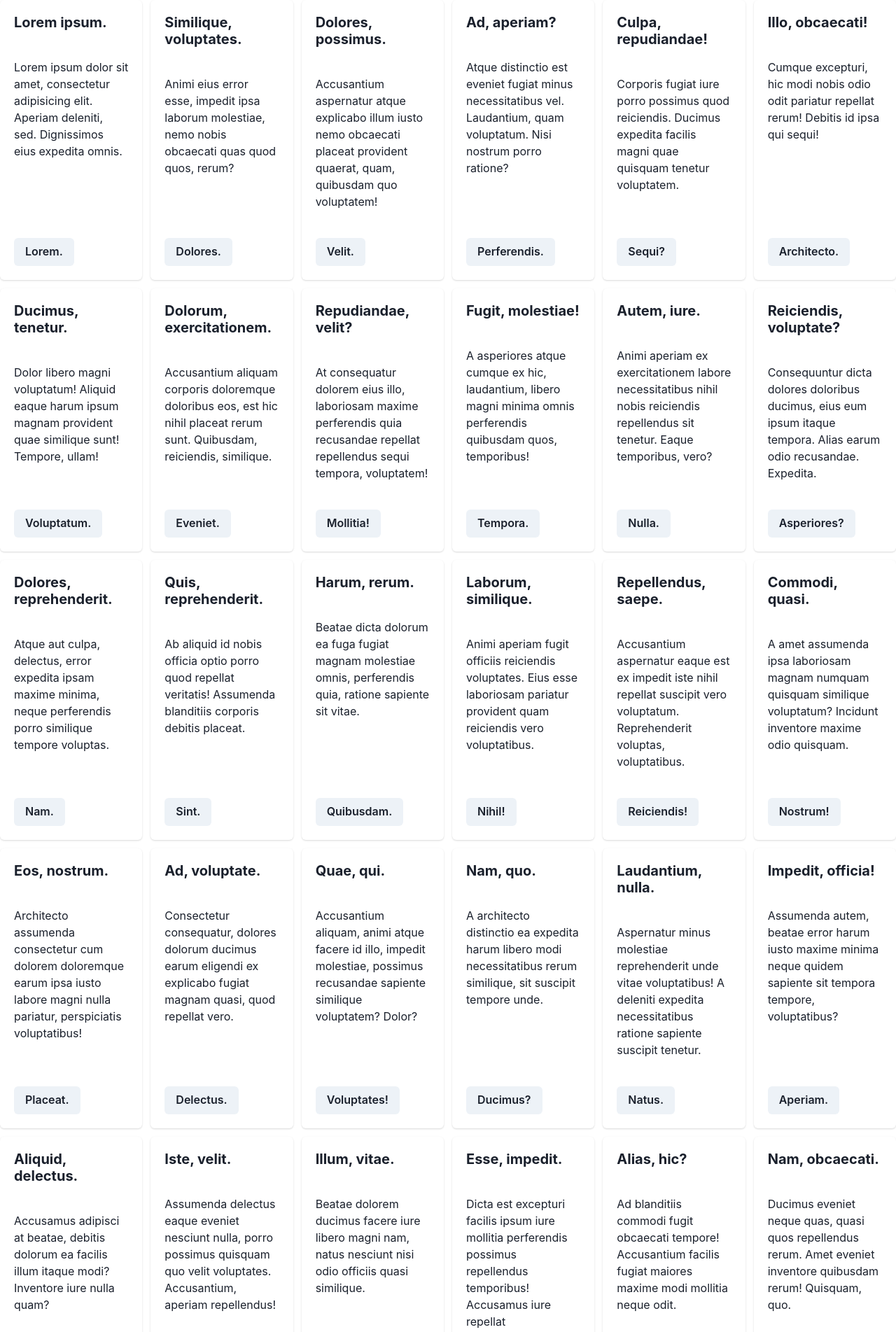
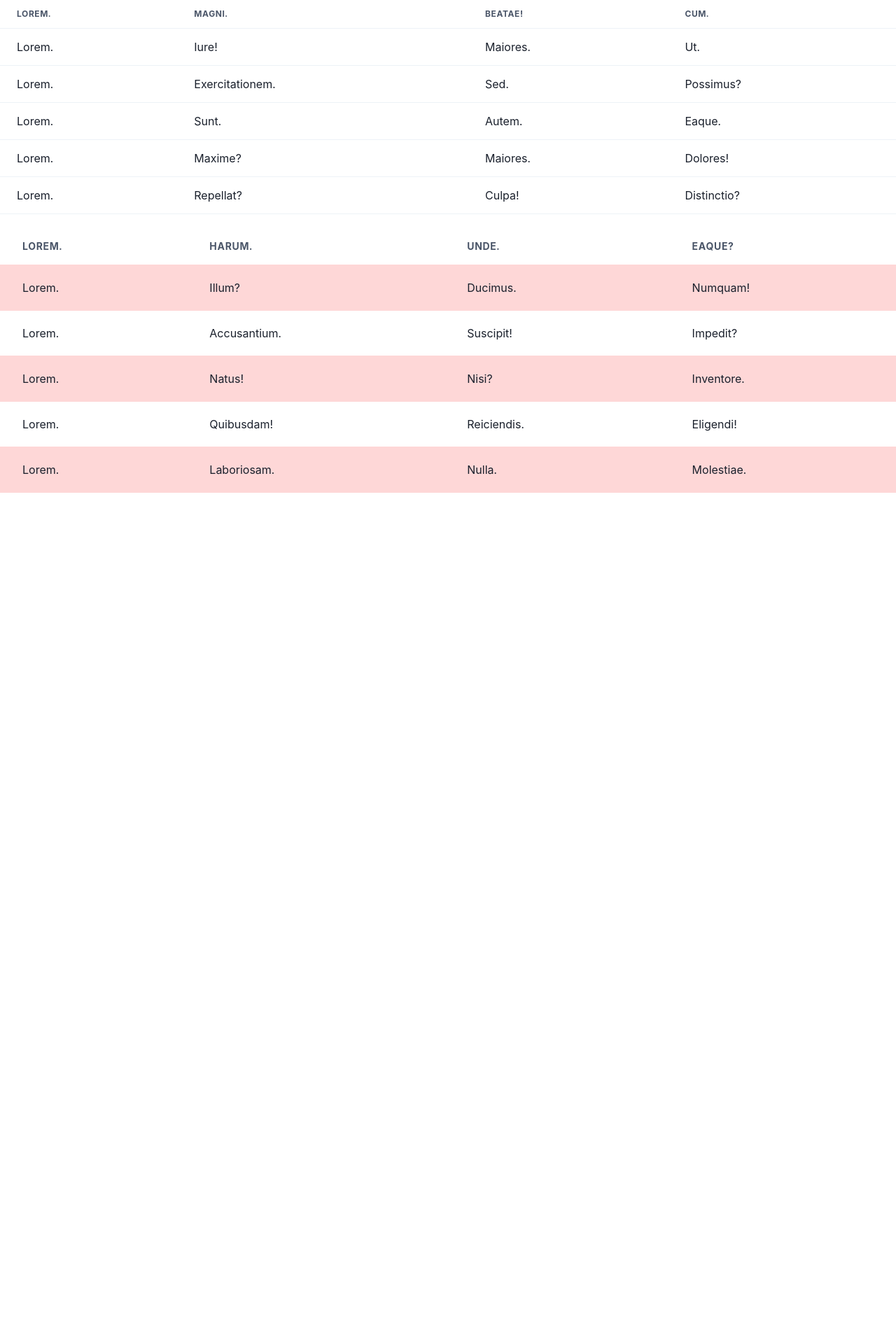
Before and after one commit to jjeongneee/react20231031, a React (Create React App) app: page / in a window 1280 px wide. Shown: the top 1903 px of the page at 70% size. After the commit the page ends 800 px from the top, so only its background shows below. Built offline with nearby package versions, Linux system fonts and the light colour scheme.

Commit message:
table 사용

```diff
--- a/src/App.js
+++ b/src/App.js
@@ -8,374 +8,111 @@ import {
   Heading,
   Button,
   SimpleGrid,
+  Tbody,
+  Table,
+  Thead,
+  Tr,
+  Th,
+  Td,
 } from "@chakra-ui/react";
+import React from "react";
 
 function App() {
   return (
     <>
-      <SimpleGrid gap={3} columns={{ base: 1, md: 3, xl: 6 }}>
-        {/*Card*30>CardHeader>Heading[size="md"]>lorem2^^CardBody>lorem15*/}
-        {/*Card*30>CardHeader>Heading[size="md"]>lorem2^^CardBody>lorem15^CardFooter>Button>lorem1*/}
-        <Card>
-          <CardHeader>
-            <Heading size="md">Lorem ipsum.</Heading>
-          </CardHeader>
-          <CardBody>
-            Lorem ipsum dolor sit amet, consectetur adipisicing elit. Aperiam
-            deleniti, sed. Dignissimos eius expedita omnis.
-          </CardBody>
-          <CardFooter>
-            <Button>Lorem.</Button>
-          </CardFooter>
-        </Card>
-        <Card>
-          <CardHeader>
-            <Heading size="md">Similique, voluptates.</Heading>
-          </CardHeader>
-          <CardBody>
-            Animi eius error esse, impedit ipsa laborum molestiae, nemo nobis
-            obcaecati quas quod quos, rerum?
-          </CardBody>
-          <CardFooter>
-            <Button>Dolores.</Button>
-          </CardFooter>
-        </Card>
-        <Card>
-          <CardHeader>
-            <Heading size="md">Dolores, possimus.</Heading>
-          </CardHeader>
-          <CardBody>
-            Accusantium aspernatur atque explicabo illum iusto nemo obcaecati
-            placeat provident quaerat, quam, quibusdam quo voluptatem!
-          </CardBody>
-          <CardFooter>
-            <Button>Velit.</Button>
-          </CardFooter>
-        </Card>
-        <Card>
-          <CardHeader>
-            <Heading size="md">Ad, aperiam?</Heading>
-          </CardHeader>
-          <CardBody>
-            Atque distinctio est eveniet fugiat minus necessitatibus vel.
-            Laudantium, quam voluptatum. Nisi nostrum porro ratione?
-          </CardBody>
-          <CardFooter>
-            <Button>Perferendis.</Button>
-          </CardFooter>
-        </Card>
-        <Card>
-          <CardHeader>
-            <Heading size="md">Culpa, repudiandae!</Heading>
-          </CardHeader>
-          <CardBody>
-            Corporis fugiat iure porro possimus quod reiciendis. Ducimus
-            expedita facilis magni quae quisquam tenetur voluptatem.
-          </CardBody>
-          <CardFooter>
-            <Button>Sequi?</Button>
-          </CardFooter>
-        </Card>
-        <Card>
-          <CardHeader>
-            <Heading size="md">Illo, obcaecati!</Heading>
-          </CardHeader>
-          <CardBody>
-            Cumque excepturi, hic modi nobis odio odit pariatur repellat rerum!
-            Debitis id ipsa qui sequi!
-          </CardBody>
-          <CardFooter>
-            <Button>Architecto.</Button>
-          </CardFooter>
-        </Card>
-        <Card>
-          <CardHeader>
-            <Heading size="md">Ducimus, tenetur.</Heading>
-          </CardHeader>
-          <CardBody>
-            Dolor libero magni voluptatum! Aliquid eaque harum ipsum magnam
-            provident quae similique sunt! Tempore, ullam!
-          </CardBody>
-          <CardFooter>
-            <Button>Voluptatum.</Button>
-          </CardFooter>
-        </Card>
-        <Card>
-          <CardHeader>
-            <Heading size="md">Dolorum, exercitationem.</Heading>
-          </CardHeader>
-          <CardBody>
-            Accusantium aliquam corporis doloremque doloribus eos, est hic nihil
-            placeat rerum sunt. Quibusdam, reiciendis, similique.
-          </CardBody>
-          <CardFooter>
-            <Button>Eveniet.</Button>
-          </CardFooter>
-        </Card>
-        <Card>
-          <CardHeader>
-            <Heading size="md">Repudiandae, velit?</Heading>
-          </CardHeader>
-          <CardBody>
-            At consequatur dolorem eius illo, laboriosam maxime perferendis quia
-            recusandae repellat repellendus sequi tempora, voluptatem!
-          </CardBody>
-          <CardFooter>
-            <Button>Mollitia!</Button>
-          </CardFooter>
-        </Card>
-        <Card>
-          <CardHeader>
-            <Heading size="md">Fugit, molestiae!</Heading>
-          </CardHeader>
-          <CardBody>
-            A asperiores atque cumque ex hic, laudantium, libero magni minima
-            omnis perferendis quibusdam quos, temporibus!
-          </CardBody>
-          <CardFooter>
-            <Button>Tempora.</Button>
-          </CardFooter>
-        </Card>
-        <Card>
-          <CardHeader>
-            <Heading size="md">Autem, iure.</Heading>
-          </CardHeader>
-          <CardBody>
-            Animi aperiam ex exercitationem labore necessitatibus nihil nobis
-            reiciendis repellendus sit tenetur. Eaque temporibus, vero?
-          </CardBody>
-          <CardFooter>
-            <Button>Nulla.</Button>
-          </CardFooter>
-        </Card>
-        <Card>
-          <CardHeader>
-            <Heading size="md">Reiciendis, voluptate?</Heading>
-          </CardHeader>
-          <CardBody>
-            Consequuntur dicta dolores doloribus ducimus, eius eum ipsum itaque
-            tempora. Alias earum odio recusandae. Expedita.
-          </CardBody>
-          <CardFooter>
-            <Button>Asperiores?</Button>
-          </CardFooter>
-        </Card>
-        <Card>
-          <CardHeader>
-            <Heading size="md">Dolores, reprehenderit.</Heading>
-          </CardHeader>
-          <CardBody>
-            Atque aut culpa, delectus, error expedita ipsam maxime minima, neque
-            perferendis porro similique tempore voluptas.
-          </CardBody>
-          <CardFooter>
-            <Button>Nam.</Button>
-          </CardFooter>
-        </Card>
-        <Card>
-          <CardHeader>
-            <Heading size="md">Quis, reprehenderit.</Heading>
-          </CardHeader>
-          <CardBody>
-            Ab aliquid id nobis officia optio porro quod repellat veritatis!
-            Assumenda blanditiis corporis debitis placeat.
-          </CardBody>
-          <CardFooter>
-            <Button>Sint.</Button>
-          </CardFooter>
-        </Card>
-        <Card>
-          <CardHeader>
-            <Heading size="md">Harum, rerum.</Heading>
-          </CardHeader>
-          <CardBody>
-            Beatae dicta dolorum ea fuga fugiat magnam molestiae omnis,
-            perferendis quia, ratione sapiente sit vitae.
-          </CardBody>
-          <CardFooter>
-            <Button>Quibusdam.</Button>
-          </CardFooter>
-        </Card>
-        <Card>
-          <CardHeader>
-            <Heading size="md">Laborum, similique.</Heading>
-          </CardHeader>
-          <CardBody>
-            Animi aperiam fugit officiis reiciendis voluptates. Eius esse
-            laboriosam pariatur provident quam reiciendis vero voluptatibus.
-          </CardBody>
-          <CardFooter>
-            <Button>Nihil!</Button>
-          </CardFooter>
-        </Card>
-        <Card>
-          <CardHeader>
-            <Heading size="md">Repellendus, saepe.</Heading>
-          </CardHeader>
-          <CardBody>
-            Accusantium aspernatur eaque est ex impedit iste nihil repellat
-            suscipit vero voluptatum. Reprehenderit voluptas, voluptatibus.
-          </CardBody>
-          <CardFooter>
-            <Button>Reiciendis!</Button>
-          </CardFooter>
-        </Card>
-        <Card>
-          <CardHeader>
-            <Heading size="md">Commodi, quasi.</Heading>
-          </CardHeader>
-          <CardBody>
-            A amet assumenda ipsa laboriosam magnam numquam quisquam similique
-            voluptatum? Incidunt inventore maxime odio quisquam.
-          </CardBody>
-          <CardFooter>
-            <Button>Nostrum!</Button>
-          </CardFooter>
-        </Card>
-        <Card>
-          <CardHeader>
-            <Heading size="md">Eos, nostrum.</Heading>
-          </CardHeader>
-          <CardBody>
-            Architecto assumenda consectetur cum dolorem doloremque earum ipsa
-            iusto labore magni nulla pariatur, perspiciatis voluptatibus!
-          </CardBody>
-          <CardFooter>
-            <Button>Placeat.</Button>
-          </CardFooter>
-        </Card>
-        <Card>
-          <CardHeader>
-            <Heading size="md">Ad, voluptate.</Heading>
-          </CardHeader>
-          <CardBody>
-            Consectetur consequatur, dolores dolorum ducimus earum eligendi ex
-            explicabo fugiat magnam quasi, quod repellat vero.
-          </CardBody>
-          <CardFooter>
-            <Button>Delectus.</Button>
-          </CardFooter>
-        </Card>
-        <Card>
-          <CardHeader>
-            <Heading size="md">Quae, qui.</Heading>
-          </CardHeader>
-          <CardBody>
-            Accusantium aliquam, animi atque facere id illo, impedit molestiae,
-            possimus recusandae sapiente similique voluptatem? Dolor?
-          </CardBody>
-          <CardFooter>
-            <Button>Voluptates!</Button>
-          </CardFooter>
-        </Card>
-        <Card>
-          <CardHeader>
-            <Heading size="md">Nam, quo.</Heading>
-          </CardHeader>
-          <CardBody>
-            A architecto distinctio ea expedita harum libero modi necessitatibus
-            rerum similique, sit suscipit tempore unde.
-          </CardBody>
-          <CardFooter>
-            <Button>Ducimus?</Button>
-          </CardFooter>
-        </Card>
-        <Card>
-          <CardHeader>
-            <Heading size="md">Laudantium, nulla.</Heading>
-          </CardHeader>
-          <CardBody>
-            Aspernatur minus molestiae reprehenderit unde vitae voluptatibus! A
-            deleniti expedita necessitatibus ratione sapiente suscipit tenetur.
-          </CardBody>
-          <CardFooter>
-            <Button>Natus.</Button>
-          </CardFooter>
-        </Card>
-        <Card>
-          <CardHeader>
-            <Heading size="md">Impedit, officia!</Heading>
-          </CardHeader>
-          <CardBody>
-            Assumenda autem, beatae error harum iusto maxime minima neque quidem
-            sapiente sit tempora tempore, voluptatibus?
-          </CardBody>
-          <CardFooter>
-            <Button>Aperiam.</Button>
-          </CardFooter>
-        </Card>
-        <Card>
-          <CardHeader>
-            <Heading size="md">Aliquid, delectus.</Heading>
-          </CardHeader>
-          <CardBody>
-            Accusamus adipisci at beatae, debitis dolorum ea facilis illum
-            itaque modi? Inventore iure nulla quam?
-          </CardBody>
-          <CardFooter>
-            <Button>Laborum.</Button>
-          </CardFooter>
-        </Card>
-        <Card>
-          <CardHeader>
-            <Heading size="md">Iste, velit.</Heading>
-          </CardHeader>
-          <CardBody>
-            Assumenda delectus eaque eveniet nesciunt nulla, porro possimus
-            quisquam quo velit voluptates. Accusantium, aperiam repellendus!
-          </CardBody>
-          <CardFooter>
-            <Button>Porro?</Button>
-          </CardFooter>
-        </Card>
-        <Card>
-          <CardHeader>
-            <Heading size="md">Illum, vitae.</Heading>
-          </CardHeader>
-          <CardBody>
-            Beatae dolorem ducimus facere iure libero magni nam, natus nesciunt
-            nisi odio officiis quasi similique.
-          </CardBody>
-          <CardFooter>
-            <Button>Ab.</Button>
-          </CardFooter>
-        </Card>
-        <Card>
-          <CardHeader>
-            <Heading size="md">Esse, impedit.</Heading>
-          </CardHeader>
-          <CardBody>
-            Dicta est excepturi facilis ipsum iure mollitia perferendis possimus
-            repellendus temporibus! Accusamus iure repellat reprehenderit?
-          </CardBody>
-          <CardFooter>
-            <Button>Commodi!</Button>
-          </CardFooter>
-        </Card>
-        <Card>
-          <CardHeader>
-            <Heading size="md">Alias, hic?</Heading>
-          </CardHeader>
-          <CardBody>
-            Ad blanditiis commodi fugit obcaecati tempore! Accusantium facilis
-            fugiat maiores maxime modi mollitia neque odit.
-          </CardBody>
-          <CardFooter>
-            <Button>Hic.</Button>
-          </CardFooter>
-        </Card>
-        <Card>
-          <CardHeader>
-            <Heading size="md">Nam, obcaecati.</Heading>
-          </CardHeader>
-          <CardBody>
-            Ducimus eveniet neque quas, quasi quos repellendus rerum. Amet
-            eveniet inventore quibusdam rerum! Quisquam, quo.
-          </CardBody>
-          <CardFooter>
-            <Button>Harum!</Button>
-          </CardFooter>
-        </Card>
+      <SimpleGrid columns={1} gap={5}>
+        <Box>
+          {/*Table>Thead>Tr>Th*4>lorem1^^^Tbody>Tr*5>Td*4>lorem1*/}
+          <Table>
+            {/*Thead+Tbody*/}
+            <Thead>
+              <Tr>
+                <Th>Lorem.</Th>
+                <Th>Magni.</Th>
+                <Th>Beatae!</Th>
+                <Th>Cum.</Th>
+              </Tr>
+            </Thead>
+            <Tbody>
+              <Tr>
+                <Td>Lorem.</Td>
+                <Td>Iure!</Td>
+                <Td>Maiores.</Td>
+                <Td>Ut.</Td>
+              </Tr>
+              <Tr>
+                <Td>Lorem.</Td>
+                <Td>Exercitationem.</Td>
+                <Td>Sed.</Td>
+                <Td>Possimus?</Td>
+              </Tr>
+              <Tr>
+                <Td>Lorem.</Td>
+                <Td>Sunt.</Td>
+                <Td>Autem.</Td>
+                <Td>Eaque.</Td>
+              </Tr>
+              <Tr>
+                <Td>Lorem.</Td>
+                <Td>Maxime?</Td>
+                <Td>Maiores.</Td>
+                <Td>Dolores!</Td>
+              </Tr>
+              <Tr>
+                <Td>Lorem.</Td>
+                <Td>Repellat?</Td>
+                <Td>Culpa!</Td>
+                <Td>Distinctio?</Td>
+              </Tr>
+            </Tbody>
+          </Table>
+        </Box>
+
+        {/*Box>Table[variant=striped]>Thead>Tr>Th*4>lorem1^^^Tbody>Tr*5>Td*4>lorem1*/}
+        <Box>
+          <Table variant="striped" colorScheme="red" size="lg">
+            <Thead>
+              <Tr>
+                <Th>Lorem.</Th>
+                <Th>Harum.</Th>
+                <Th>Unde.</Th>
+                <Th>Eaque?</Th>
+              </Tr>
+            </Thead>
+            <Tbody>
+              <Tr>
+                <Td>Lorem.</Td>
+                <Td>Illum?</Td>
+                <Td>Ducimus.</Td>
+                <Td>Numquam!</Td>
+              </Tr>
+              <Tr>
+                <Td>Lorem.</Td>
+                <Td>Accusantium.</Td>
+                <Td>Suscipit!</Td>
+                <Td>Impedit?</Td>
+              </Tr>
+              <Tr>
+                <Td>Lorem.</Td>
+                <Td>Natus!</Td>
+                <Td>Nisi?</Td>
+                <Td>Inventore.</Td>
+              </Tr>
+              <Tr>
+                <Td>Lorem.</Td>
+                <Td>Quibusdam!</Td>
+                <Td>Reiciendis.</Td>
+                <Td>Eligendi!</Td>
+              </Tr>
+              <Tr>
+                <Td>Lorem.</Td>
+                <Td>Laboriosam.</Td>
+                <Td>Nulla.</Td>
+                <Td>Molestiae.</Td>
+              </Tr>
+            </Tbody>
+          </Table>
+        </Box>
       </SimpleGrid>
     </>
   );
```
